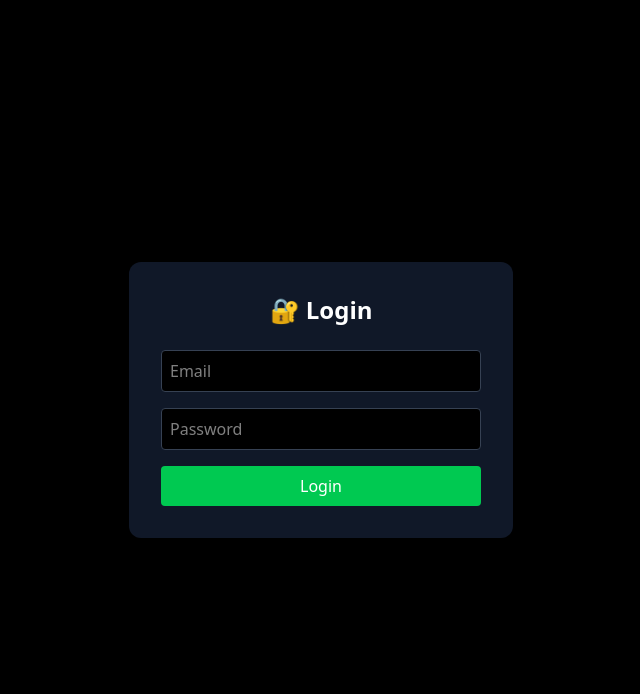
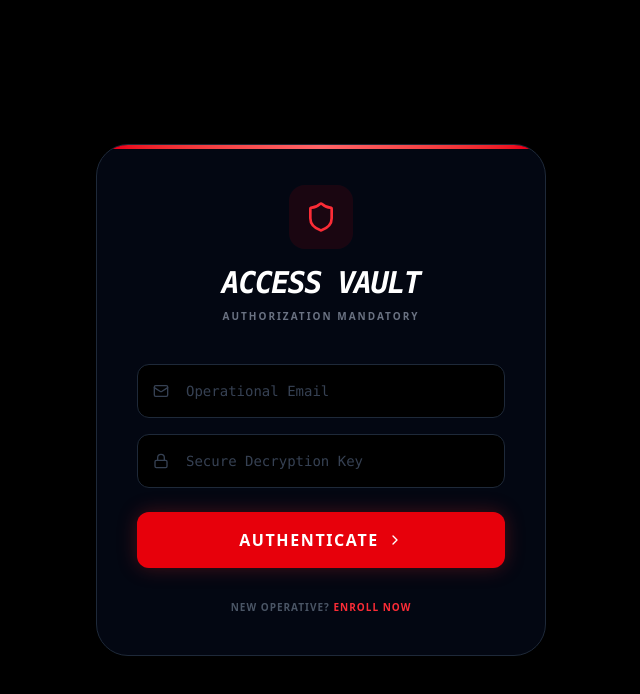
Before and after one commit to aryan-guptta-2007/stealthvault-ai, a Next.js app in the folder frontend/: page /login in a window 1280 px wide. Shown: the top 694 px of the page, without its empty margins (319-959 px from the left). Built offline with nearby package versions, Linux system fonts and the light colour scheme.

Commit message:
fix: login redirect and token storage

```diff
--- a/frontend/src/app/login/page.tsx
+++ b/frontend/src/app/login/page.tsx
@@ -1,13 +1,18 @@
 "use client";
 
 import { useState } from "react";
+import { useRouter } from "next/navigation";
 import { API } from "@/lib/api";
+import { Shield, Lock, Mail, ChevronRight } from "lucide-react";
 
 export default function LoginPage() {
+  const router = useRouter();
   const [email, setEmail] = useState("");
   const [password, setPassword] = useState("");
+  const [isLoading, setIsLoading] = useState(false);
 
   const handleLogin = async () => {
+    setIsLoading(true);
     try {
       const res = await API.post(
         "/api/v1/auth/token",
@@ -21,40 +26,78 @@ export default function LoginPage() {
       );
 
       console.log("LOGIN SUCCESS:", res.data);
-      alert("Login successful 🚀");
 
+      // ✅ STORE TOKENS (Shared keys for compatibility)
       localStorage.setItem("token", res.data.access_token);
+      localStorage.setItem("access_token", res.data.access_token);
+
+      console.log("Login success, redirecting...");
+
+      // 🚀 REDIRECT TO DASHBOARD (Next.js Navigation)
+      router.push("/dashboard");
     } catch (err: any) {
       console.error(err);
-      alert("Login failed ❌");
+      alert("Login failed ❌ - Check your credentials");
+    } finally {
+      setIsLoading(false);
     }
   };
 
   return (
-    <div className="flex h-screen items-center justify-center bg-black text-white">
-      <div className="bg-gray-900 p-8 rounded-xl w-96 shadow-lg">
-        <h1 className="text-2xl font-bold mb-6 text-center">🔐 Login</h1>
+    <div className="flex h-screen items-center justify-center bg-black text-white selection:bg-red-500/30">
+      <div className="bg-gray-950 border border-gray-800 p-10 rounded-[2rem] w-[450px] shadow-2xl relative overflow-hidden group">
+        {/* Glow Effect */}
+        <div className="absolute top-0 left-0 w-full h-1 bg-gradient-to-r from-red-600 via-red-400 to-red-600"></div>
 
+        <div className="text-center mb-10">
+          <div className="inline-flex items-center justify-center w-16 h-16 rounded-2xl bg-red-600/10 mb-4 group-hover:scale-110 transition-transform">
+             <Shield className="w-8 h-8 text-red-500" />
+          </div>
+          <h1 className="text-3xl font-black italic tracking-tighter uppercase font-mono">Access Vault</h1>
+          <p className="text-[10px] text-gray-500 font-bold uppercase tracking-[0.2em] mt-2">Authorization Mandatory</p>
+        </div>
+
+        <div className="space-y-4">
+          <div className="group/input relative">
+            <Mail className="absolute left-4 top-1/2 -translate-y-1/2 w-4 h-4 text-gray-700 group-focus-within/input:text-red-500 transition-colors" />
             <input
               type="email"
-          placeholder="Email"
-          className="w-full p-2 mb-4 rounded bg-black border border-gray-700"
+              placeholder="Operational Email"
+              className="w-full p-4 pl-12 rounded-xl bg-black border border-gray-800 focus:border-red-600/50 focus:ring-1 focus:ring-red-600/30 transition-all outline-none text-sm placeholder:text-gray-700 font-mono"
               onChange={(e) => setEmail(e.target.value)}
+              disabled={isLoading}
             />
+          </div>
 
+          <div className="group/input relative">
+            <Lock className="absolute left-4 top-1/2 -translate-y-1/2 w-4 h-4 text-gray-700 group-focus-within/input:text-red-500 transition-colors" />
             <input
               type="password"
-          placeholder="Password"
-          className="w-full p-2 mb-4 rounded bg-black border border-gray-700"
+              placeholder="Secure Decryption Key"
+              className="w-full p-4 pl-12 rounded-xl bg-black border border-gray-800 focus:border-red-600/50 focus:ring-1 focus:ring-red-600/30 transition-all outline-none text-sm placeholder:text-gray-700 font-mono"
               onChange={(e) => setPassword(e.target.value)}
+              disabled={isLoading}
             />
+          </div>
 
           <button
             onClick={handleLogin}
-          className="w-full bg-green-500 hover:bg-green-600 p-2 rounded"
+            disabled={isLoading}
+            className="w-full mt-6 bg-red-600 hover:bg-red-500 text-white font-black uppercase tracking-widest p-4 rounded-xl shadow-[0_0_20px_rgba(220,38,38,0.3)] transition-all active:scale-95 flex items-center justify-center gap-2 group/btn"
           >
-          Login
+            {isLoading ? (
+              <div className="w-5 h-5 border-2 border-white/30 border-t-white rounded-full animate-spin"></div>
+            ) : (
+              <>
+                AUTHENTICATE <ChevronRight className="w-4 h-4 group-hover:translate-x-1 transition-transform" />
+              </>
+            )}
           </button>
+        </div>
+
+        <p className="mt-8 text-center text-[10px] text-gray-600 uppercase tracking-widest font-bold">
+          New Operative? <a href="/register" className="text-red-500 hover:underline">Enroll Now</a>
+        </p>
       </div>
     </div>
   );
```
Lines whose indentation alone changed are shown as unchanged.
